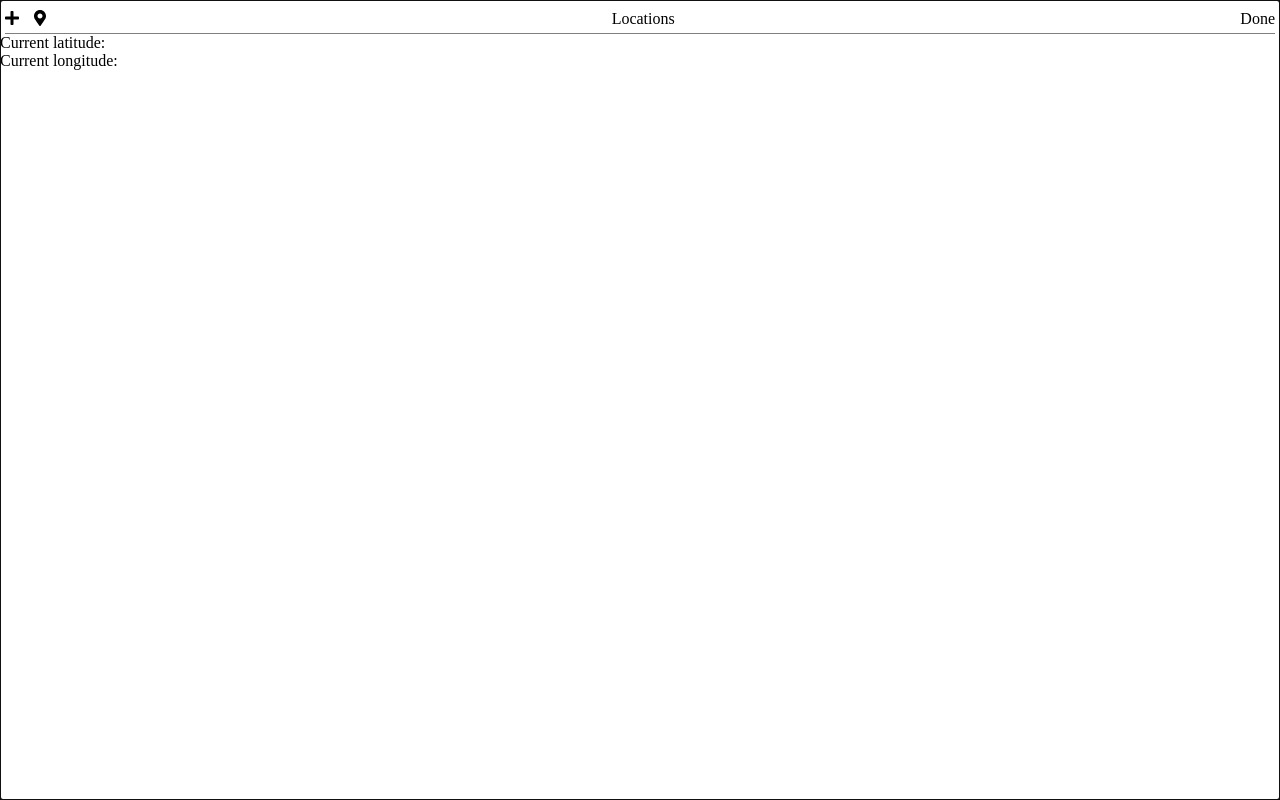
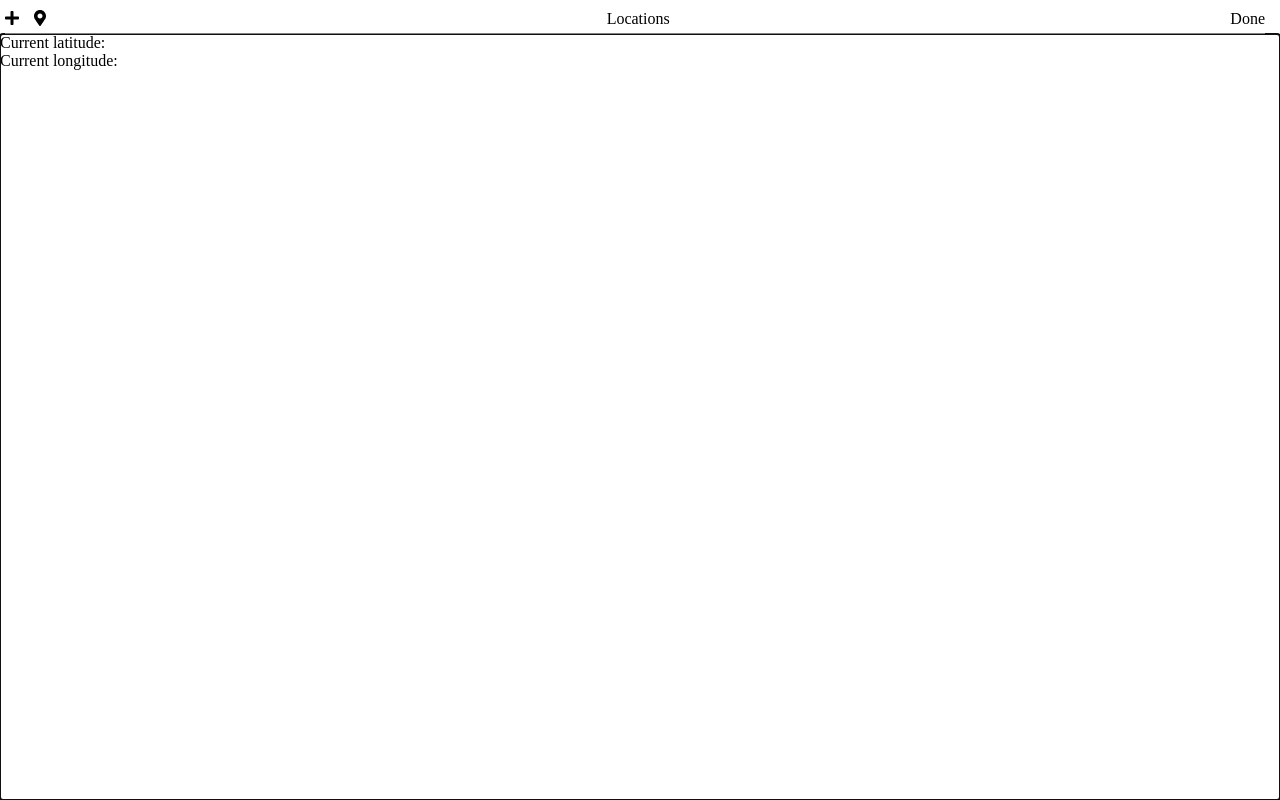
Before and after one commit to liquidMocha/enso-street, a React (Create React App) app: page / in a window 1280 px wide. Both pictures are taken after a click on the element 641 px from the left and 100 px from the top of the page. Built offline with nearby package versions, Linux system fonts and the light colour scheme; no server answers.

Commit message:
Refactor CSS

```diff
--- a/src/DateRangePickerModal.js
+++ b/src/DateRangePickerModal.js
@@ -10,7 +10,8 @@ const DateRangePickerModal = (props) => {
         <Modal className='home-page-modal'
                overlayClassName="modal-overlay"
                isOpen={props.displayDatePicker}>
-            <div id='date-range-picker-title-bar'>
+            <div id='date-range-picker-title-bar'
+                 className='fixed-title-bar'>
                 <span/>
                 <span id='date-range-picker-title'>Select Dates</span>
                 <span id='date-range-picker-close' onClick={() => {
--- a/src/LocationPickerModal.js
+++ b/src/LocationPickerModal.js
@@ -21,7 +21,8 @@ const LocationPickerModal = (props) => {
         <Modal isOpen={props.shouldDisplay}
                overlayClassName="modal-overlay"
                className='home-page-modal'>
-            <div id='date-range-picker-title-bar'>
+            <div id='date-range-picker-title-bar'
+                 className='fixed-title-bar'>
                 <span>
                     <FontAwesomeIcon id='date-range-plus' icon={faPlus}/>
                     <FontAwesomeIcon icon={faMapMarkerAlt}/>
--- a/src/TitleBar.js
+++ b/src/TitleBar.js
@@ -6,7 +6,7 @@ import {withRouter} from "react-router-dom";
 const TitleBar = withRouter(({history}) => {
 
     return (
-        <div className='enso-street-title-bar'>
+        <div className='fixed-title-bar'>
             <div id='enso-street-title' onClick={() => {history.push('/')}}>EnsoStreet</div>
             <MenuButton onClick={() => {
                 history.push('/menu')
--- a/src/nightwatch_tests/MenuPageTest.js
+++ b/src/nightwatch_tests/MenuPageTest.js
@@ -5,7 +5,7 @@ module.exports = {
         browser
             .url(url)
             .waitForElementVisible('body')
-            .assert.visible('.enso-street-title-bar')
+            .assert.visible('#enso-street-title')
             .assert.visible('#login-button')
             .assert.visible('#sign-up-button')
             .end();
--- a/src/styles/HomePage.scss
+++ b/src/styles/HomePage.scss
@@ -10,13 +10,7 @@
 
 .home-page-modal {
   #date-range-picker-title-bar {
-    display: flex;
-    margin-top: 10px;
-    justify-content: space-between;
     align-items: baseline;
-
-    border-bottom: 1px solid grey;
-    padding-bottom: 5px;
     margin-left: 5px;
     margin-right: 5px;
 
--- a/src/styles/Modal.scss
+++ b/src/styles/Modal.scss
@@ -9,7 +9,7 @@
 
 .home-page-modal {
   position: absolute;
-  top: 0;
+  top: 34px;
   left: 0;
   right: 0;
   bottom: 0;
--- a/src/styles/TitleBar.scss
+++ b/src/styles/TitleBar.scss
@@ -1,12 +1,11 @@
-.enso-street-title-bar {
+.fixed-title-bar {
   display: flex;
-  flex-direction: row;
-  justify-content: space-between;
-  background-color: white;
   top: 0;
   width: calc(100% - 20px);
   position: fixed;
+  background-color: white;
+  padding-top: 10px;
+  justify-content: space-between;
   border-bottom: 1px solid grey;
-  padding-top: 10px;
   padding-bottom: 5px;
 }
```
